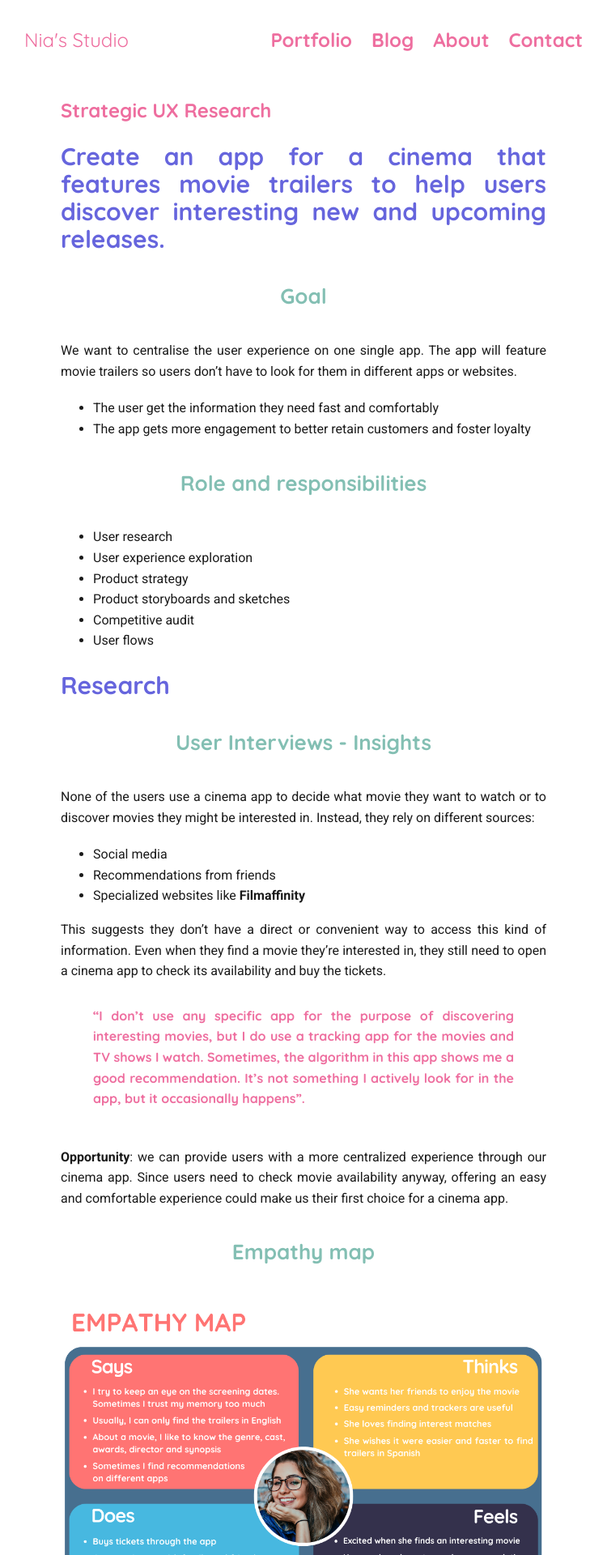
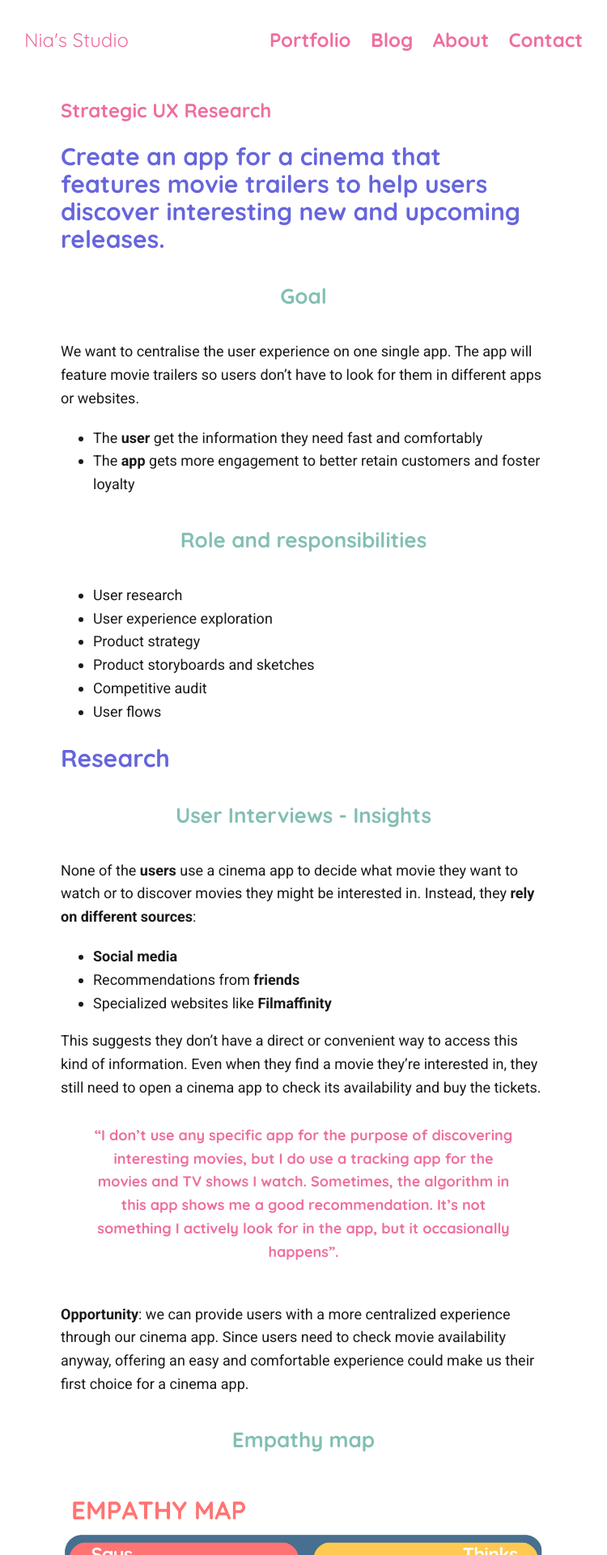
Before and after one commit to niarobles-design/niarobles-design.github.io, a Jekyll site: the page built from projects/strategic-ux-research.md, in a window 1280 px wide. Shown: the top 1920 px of the page at 81% size, without its empty margins (265-1015 px from the left). Built offline with Jekyll 4.4.1, drawn with Linux system fonts in a browser that asks for light colours; nearby versions of some CDN libraries; some of the changed text lies outside the part shown.

Commit message:
feat updated ux portfolio content style

```diff
--- a/_sass/2-base/_base.sass
+++ b/_sass/2-base/_base.sass
@@ -81,22 +81,21 @@ body
  ------------------------------------  */
 body
   background: $documentBackgroundColor
-  font-size: 16px
+  font-size: 18px
   line-height: 1.6
   font-family: 'Roboto', sans-serif
   color: $textColor
-  text-align: justify
 
   -webkit-font-smoothing: antialiased
   -webkit-text-size-adjust: 100%
 
 blockquote
   font-family: 'Quicksand', sans-serif
-  font-size: 16px
+  font-size: 18px
   line-height: 1.6
   color: #EE6E9F
   padding: 10px 0 10px
-  text-align: justify
+  text-align: center
 
   -webkit-font-smoothing: antialiased
   -webkit-text-size-adjust: 100%
--- a/_sass/3-sections/_default.sass
+++ b/_sass/3-sections/_default.sass
@@ -3,7 +3,7 @@ body
   background: white
   font-family: 'Roboto', sans-serif
   font-weight: 400
-  font-size: 16px
+  font-size: 18px
 .site-container
   width: 750px
   margin: auto
--- a/projects/strategic-ux-research.md
+++ b/projects/strategic-ux-research.md
@@ -9,8 +9,8 @@ title: "Strategic UX Research"
 
 We want to centralise the user experience on one single app. The app will feature movie trailers so users don’t have to look for them in different apps or websites.
 
-- The user get the information they need fast and comfortably
-- The app gets more engagement to better retain customers and foster loyalty
+- The **user** get the information they need fast and comfortably
+- The **app** gets more engagement to better retain customers and foster loyalty
 
 ### Role and responsibilities
 
@@ -25,10 +25,10 @@ We want to centralise the user experience on one single app. The app will featur
 
 ### User Interviews - Insights
 
-None of the users use a cinema app to decide what movie they want to watch or to discover movies they might be interested in. Instead, they rely on different sources:
+None of the **users** use a cinema app to decide what movie they want to watch or to discover movies they might be interested in. Instead, they **rely on different sources**:
 
-- Social media
-- Recommendations from friends
+- **Social media**
+- Recommendations from **friends**
 - Specialized websites like **Filmaffinity**
 
 This suggests they don’t have a direct or convenient way to access this kind of information. Even when they find a movie they’re interested in, they still need to open a cinema app to check its availability and buy the tickets.
@@ -55,14 +55,14 @@ All the insights gathered from the research helped us get a clear idea of the us
 
 ### Goal Statement
 
-Create a movie trailers app designed to help movie-goers and movie-lovers plan the best cinema experiences by allowing them to easily and comprehensively discover interesting titles available at their cinema.
+Create a movie trailers app designed **to help movie-goers and movie-lovers plan the best cinema experiences** by allowing them to easily and comprehensively discover interesting titles available at their cinema.
 
 {% include image.html image="projects/strategic-ux-research/cinema-app-broad-storyboard.png" %}
 
 ### Effectiveness Metrics
 
-We will measure the app’s effectiveness by analyzing both daily and weekly active users, as well as the duration of their sessions in the app.
+We will measure the app’s effectiveness by analyzing both **daily and weekly active users**, as well as the duration of **their sessions** in the app.
 
-This data will reveal whether users find the app useful for planning their cinema experience by offering them a more centralized experience. It will also help understand if user engagement has increased.
+This data will reveal whether users find the app useful for planning their cinema experience by offering them a more centralized experience. It will also help understand if **user engagement** has increased.
 
-Ultimately, the sales data will give us insights into customer retention.
+Ultimately, the sales data will give us insights into **customer retention**.
```
Also changed, not shown: 4 other files.
